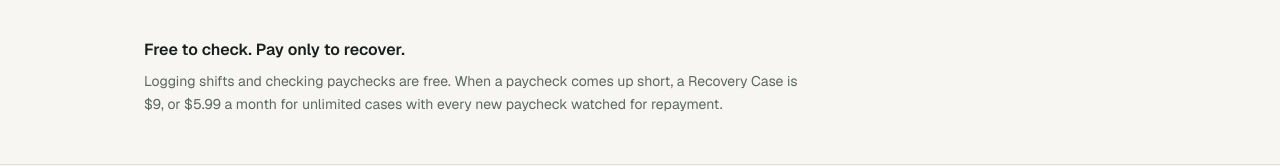
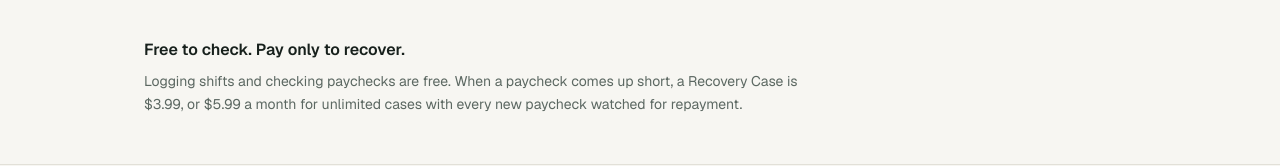
Before and after one commit to suncak3/MoneyRecovery, a Next.js app: page / in a window 1280 px wide. Shown: the part 1260-1426 px from the top of the page. Built offline with nearby package versions, Linux system fonts and the light colour scheme.

Commit message:
Changed the price for one usage

```diff
--- a/src/app/app/checkout/page.tsx
+++ b/src/app/app/checkout/page.tsx
@@ -13,7 +13,7 @@ const PLANS: { id: Plan; name: string; price: string; cadence: string; points: s
   {
     id: "case",
     name: "Recovery",
-    price: "$9",
+    price: "$3.99",
     cadence: "per case",
     points: ["Evidence page you can print or save as PDF", "Four-step message ladder, ready to send", "Tracks the case until the money is back"],
   },
--- a/src/app/layout.tsx
+++ b/src/app/layout.tsx
@@ -6,7 +6,7 @@ const geistSans = Geist({ variable: "--font-geist-sans", subsets: ["latin"] });
 const geistMono = Geist_Mono({ variable: "--font-geist-mono", subsets: ["latin"] });
 
 export const metadata: Metadata = {
-  title: { default: "MoneyRecover — Is your paycheck right?", template: "%s · MoneyRecover" },
+  title: { default: "MoneyRecover - Is your paycheck right?", template: "%s · MoneyRecover" },
   description:
     "Log your shifts, know what your paycheck should be, and when it comes up short, get the money back step by step.",
 };
--- a/src/app/page.tsx
+++ b/src/app/page.tsx
@@ -113,7 +113,7 @@ export default function LandingPage() {
         <section className="border-t border-line py-12">
           <h2 className="font-semibold">Free to check. Pay only to recover.</h2>
           <p className="mt-2 max-w-2xl text-sm leading-relaxed text-muted">
-            Logging shifts and checking paychecks are free. When a paycheck comes up short, a Recovery Case is $9, or $5.99 a month for unlimited
+            Logging shifts and checking paychecks are free. When a paycheck comes up short, a Recovery Case is $3.99, or $5.99 a month for unlimited
             cases with every new paycheck watched for repayment.
           </p>
         </section>
--- a/src/lib/tips.ts
+++ b/src/lib/tips.ts
@@ -48,7 +48,7 @@ export const TIPS: Record<Section, Tip> = {
     title: "Recovery is the paid part",
     points: [
       "Logging shifts and checking paychecks stay free.",
-      "A Recovery Case is $9, or $5.99 a month for unlimited cases.",
+      "A Recovery Case is $3.99, or $5.99 a month for unlimited cases.",
       "This is a demo checkout: nothing is charged.",
     ],
   },
```
Also changed, not shown: 1 other file (tests, documents, lock files or other folders).
